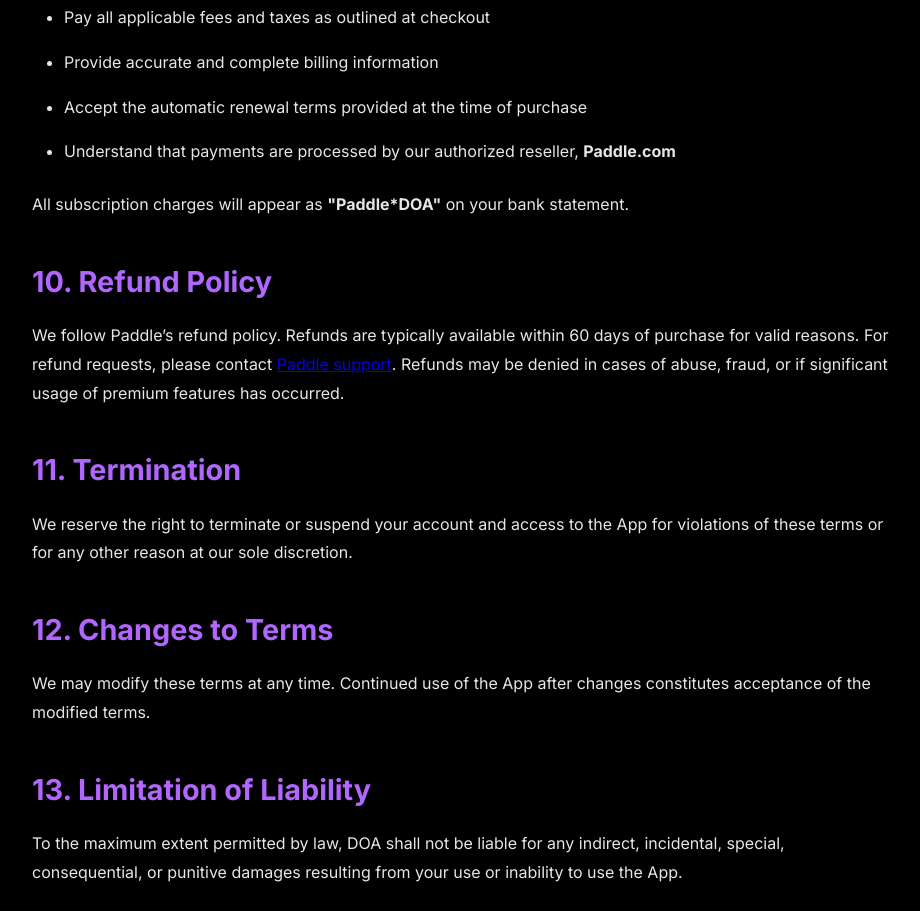
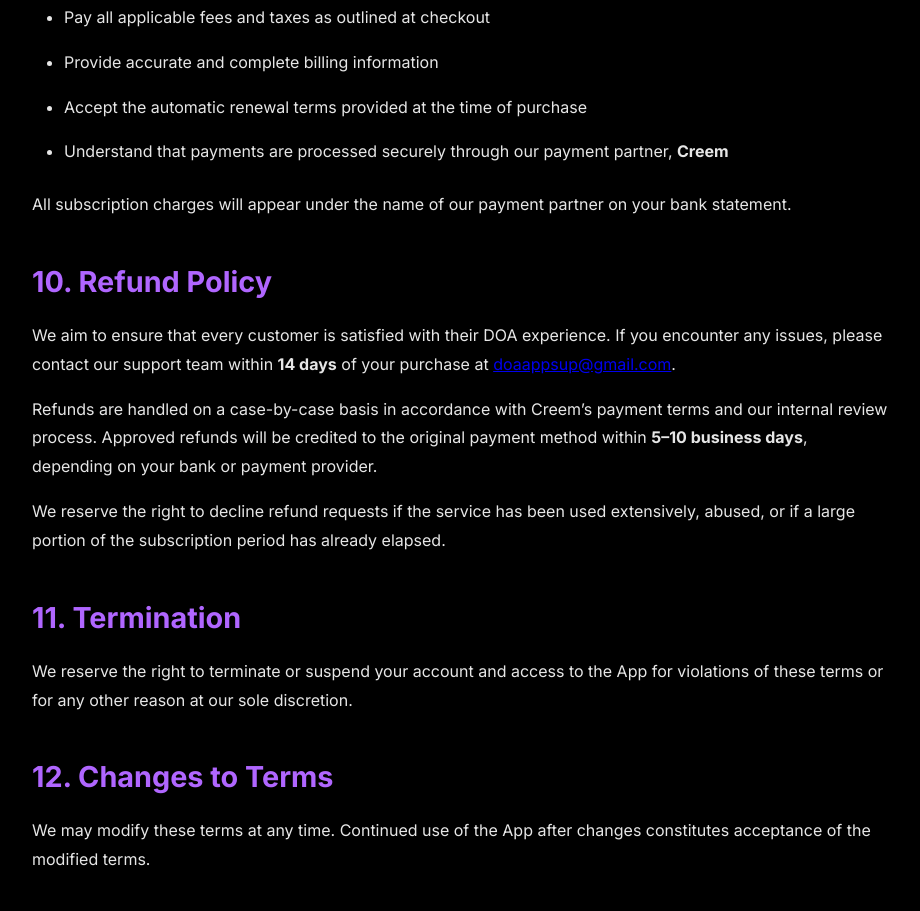
Before and after one commit to Cjayy77/doaAppWeb, a plain HTML site: page Terms of Service.html in a window 1280 px wide. Shown: the part 2575-3486 px from the top of the page, without its empty margins (178-1098 px from the left). Drawn offline with Linux system fonts and the light colour scheme.

Commit message:
creem terms

```diff
--- a/Terms of Service.html
+++ b/Terms of Service.html
@@ -82,12 +82,15 @@
     <li>Pay all applicable fees and taxes as outlined at checkout</li>
     <li>Provide accurate and complete billing information</li>
     <li>Accept the automatic renewal terms provided at the time of purchase</li>
-            <li>Understand that payments are processed by our authorized reseller, <strong>Paddle.com</strong></li>
+    <li>Understand that payments are processed securely through our payment partner, <strong>Creem</strong></li>
 </ul>
-        <p>All subscription charges will appear as <strong>"Paddle*DOA"</strong> on your bank statement.</p>
+<p>All subscription charges will appear under the name of our payment partner on your bank statement.</p>
 
 <h2>10. Refund Policy</h2>
-        <p>We follow Paddle’s refund policy. Refunds are typically available within 60 days of purchase for valid reasons. For refund requests, please contact <a href="https://paddle.net" target="_blank">Paddle support</a>. Refunds may be denied in cases of abuse, fraud, or if significant usage of premium features has occurred.</p>
+<p>We aim to ensure that every customer is satisfied with their DOA experience. If you encounter any issues, please contact our support team within <strong>14 days</strong> of your purchase at <a href="mailto:doaappsup@gmail.com.com">doaappsup@gmail.com</a>.</p>
+<p>Refunds are handled on a case-by-case basis in accordance with Creem’s payment terms and our internal review process. Approved refunds will be credited to the original payment method within <strong>5–10 business days</strong>, depending on your bank or payment provider.</p>
+<p>We reserve the right to decline refund requests if the service has been used extensively, abused, or if a large portion of the subscription period has already elapsed.</p>
+
 
         <h2>11. Termination</h2>
         <p>We reserve the right to terminate or suspend your account and access to the App for violations of these terms or for any other reason at our sole discretion.</p>
```
Lines whose indentation alone changed are shown as unchanged.
